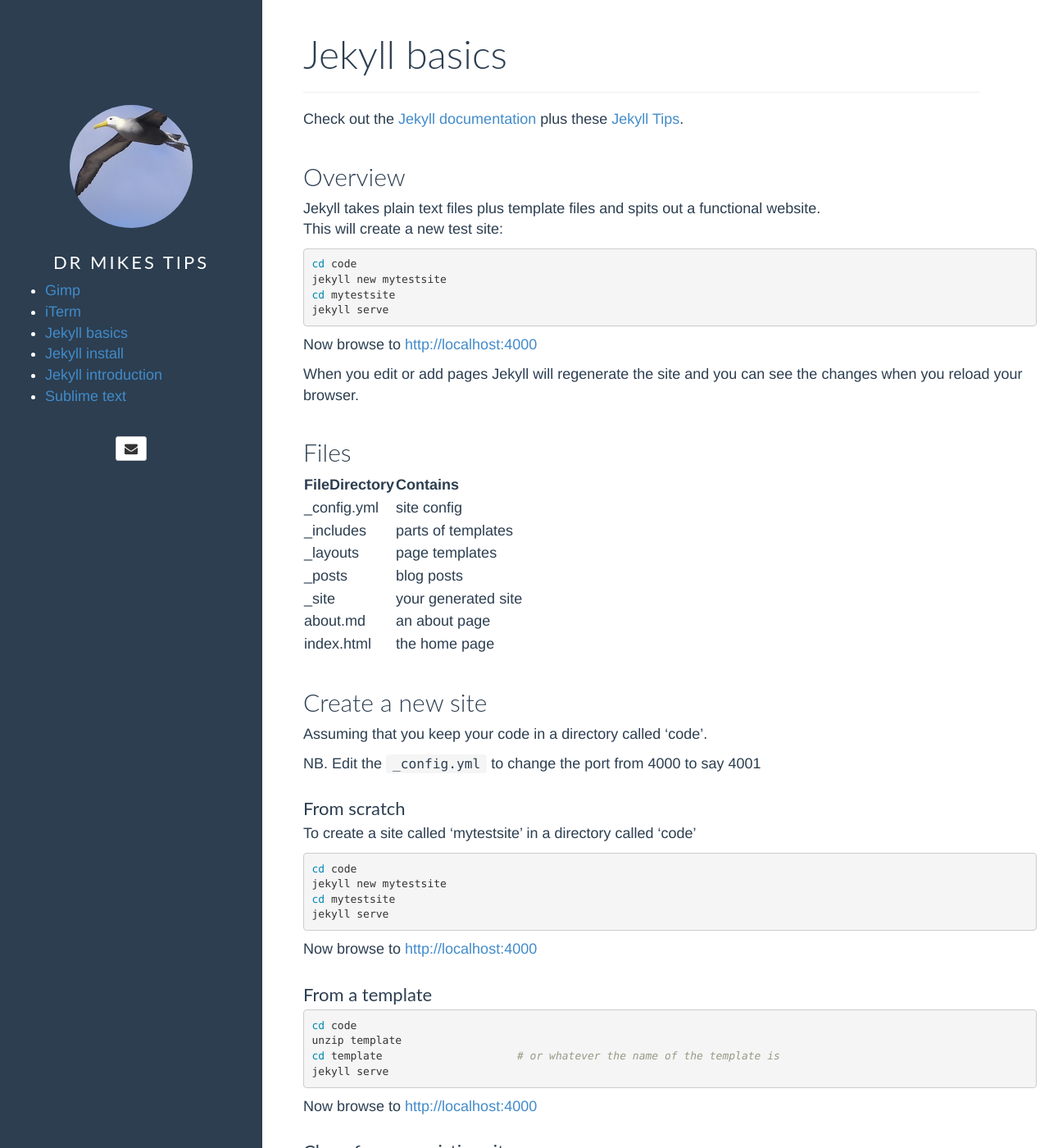
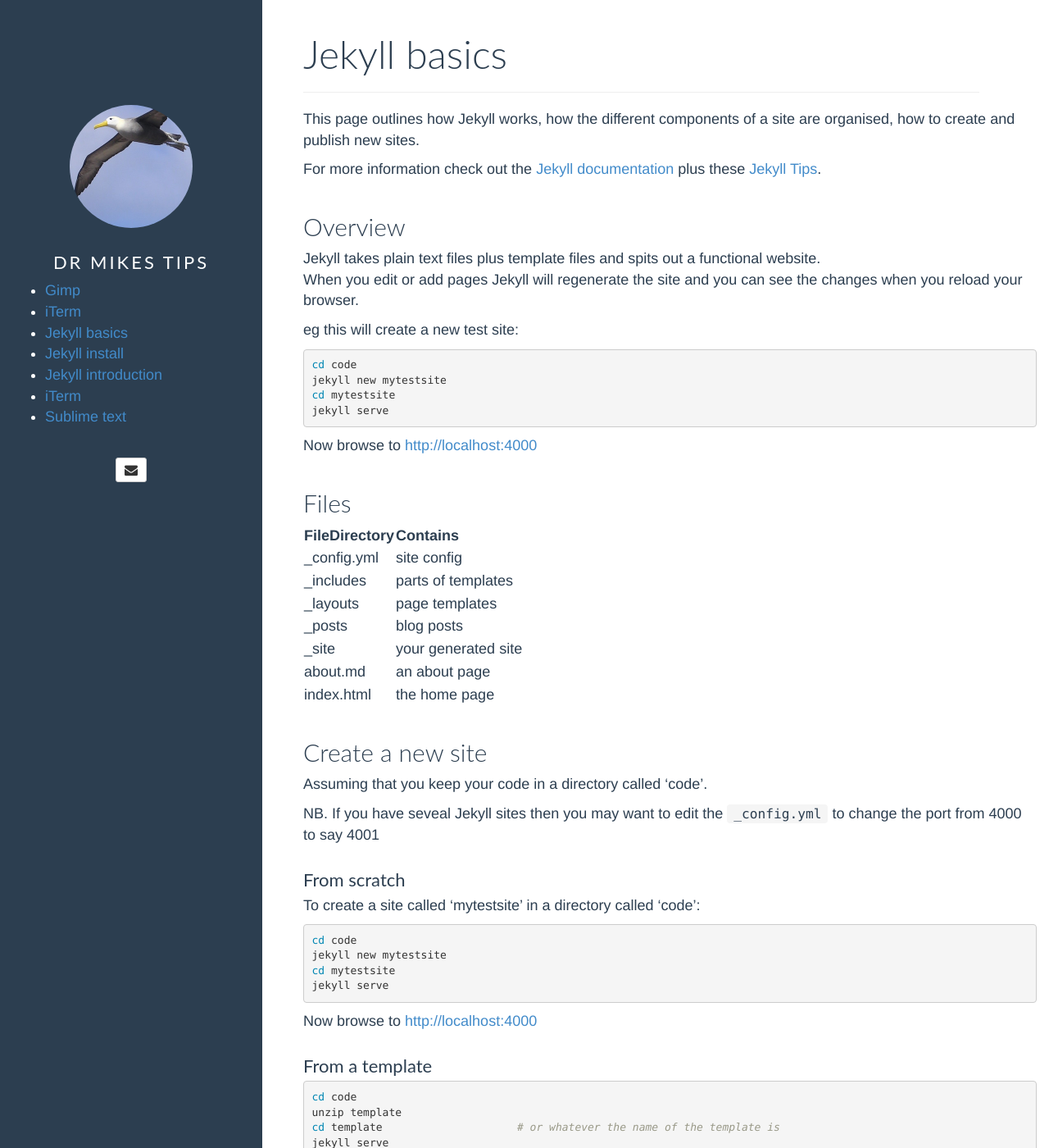
Before and after one commit to drmikeuk/tips, a Jekyll site: the page built from pages/jekyllbasics.md, in a window 1280 px wide and 1400 px high. Shown: the whole window at 82% size. Built offline with Jekyll 4.4.1, drawn with Linux system fonts in a browser that asks for light colours; some web fonts are replaced.

```diff
--- /dev/null
+++ b/CNAME
@@ -0,0 +1 @@
+tips.mikegardner.me.uk
--- a/pages/jekyllbasics.md
+++ b/pages/jekyllbasics.md
@@ -3,19 +3,24 @@ layout:     page
 title:      "Jekyll basics"
 ---
 
-Check out the [Jekyll documentation](https://jekyllrb.com/docs/home/) plus these [Jekyll Tips](http://jekyll.tips/guide/introduction/).
+This page outlines how Jekyll works, how the different components of a site are organised, how to create and publish new sites.
+
+For more information check out the [Jekyll documentation](https://jekyllrb.com/docs/home/) plus these [Jekyll Tips](http://jekyll.tips/guide/introduction/).
+
+
 
 Overview
 --------
 Jekyll takes plain text files plus template files and spits out a functional website.
-This will create a new test site:
+When you edit or add pages Jekyll will regenerate the site and you can see the changes when you reload your browser.
+
+eg this will create a new test site:
 {% highlight bash %}cd code
 jekyll new mytestsite
 cd mytestsite
 jekyll serve{% endhighlight %}
 Now browse to [http://localhost:4000](http://localhost:4000])
 
-When you edit or add pages Jekyll will regenerate the site and you can see the changes when you reload your browser.
 
 Files
 -----
@@ -38,11 +43,11 @@ Create a new site
 
 Assuming that you keep your code in a directory called 'code'.
 
-NB. Edit the <code>_config.yml</code> to change the port from 4000 to say 4001
+NB. If you have seveal Jekyll sites then you may want to edit the <code>_config.yml</code> to change the port from 4000 to say 4001
 
 ### From scratch
 
-To create a site called 'mytestsite' in a directory called 'code'
+To create a site called 'mytestsite' in a directory called 'code':
 {% highlight bash %}cd code
 jekyll new mytestsite
 cd mytestsite
```
Also changed, not shown: pages/markdown.md (added, +24 -0 lines).
